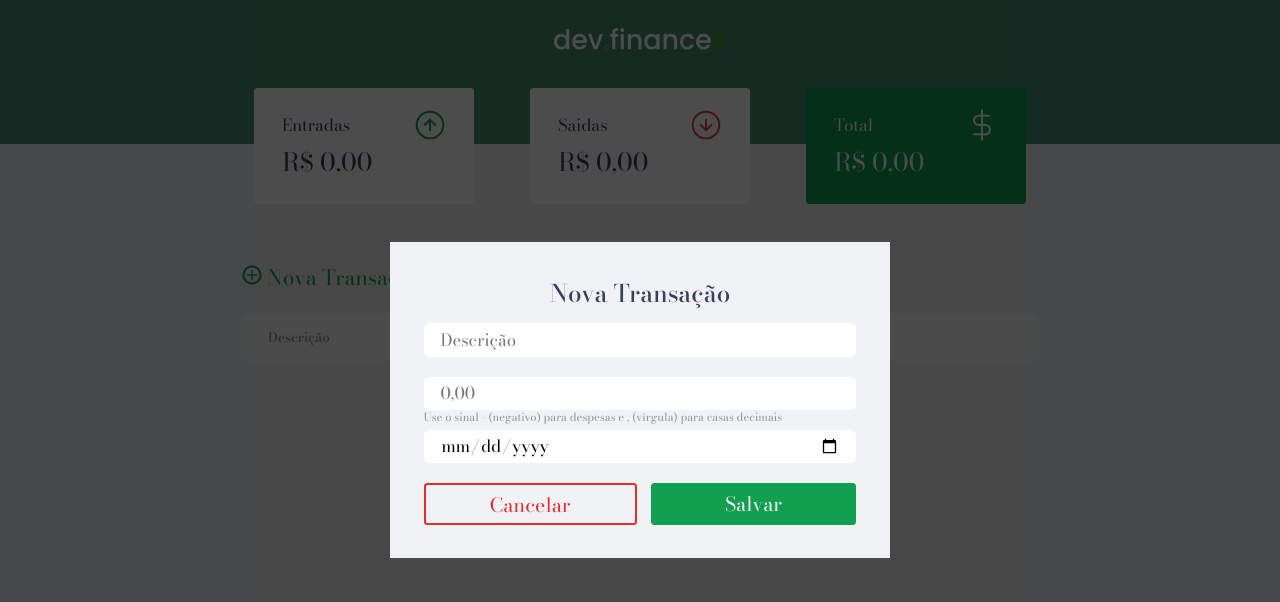
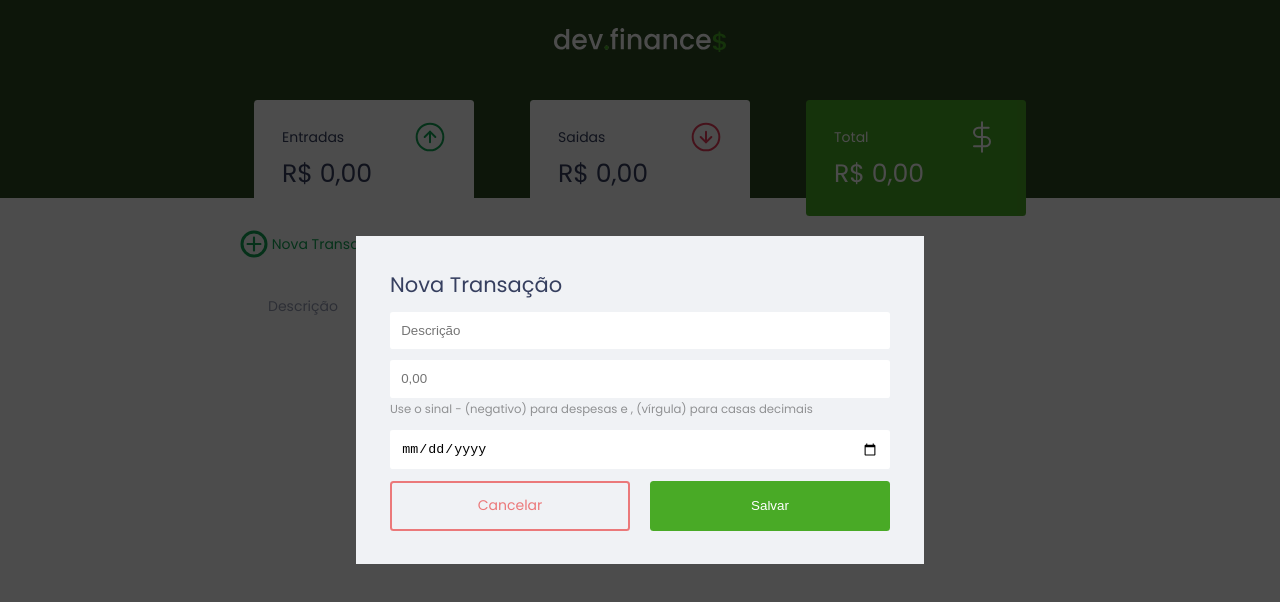
Before and after one commit to aliferds/maratona-discover-rocketseat, a plain HTML site: page index.html in a window 1280 px wide. Both pictures are taken after a click on the link "Nova Transação". Drawn offline with nearby package versions, Linux system fonts and the light colour scheme.

Commit message:
recofigurando layout

```diff
--- a/index.html
+++ b/index.html
@@ -3,10 +3,11 @@
 <head>
     <meta charset="UTF-8">
     <meta name="viewport" content="width=device-width, initial-scale=1.0">
+    <title>dev.finance$</title>
+
     <link rel="stylesheet" href="styles.css">
     <link rel="preconnect" href="https://fonts.gstatic.com">
-    <link rel="preconnect" href="https://fonts.gstatic.com">
-    <link href="https://fonts.googleapis.com/css2?family=Bodoni+Moda:ital,wght@0,400;0,500;0,600;0,700;0,800;0,900;1,400;1,500;1,600;1,700;1,800;1,900&display=swap" rel="stylesheet">
+    <link href="https://fonts.googleapis.com/css2?family=Poppins:ital,wght@0,100;0,400;0,700;1,100;1,400;1,700&display=swap" rel="stylesheet">
 </head>
 <body>
     <header class="title">
@@ -47,7 +48,9 @@
 
             <h2 class="sr-only">transações</h2>
 
-            <a href="#" class="button new" onclick="Modal.open()"><img src="./assets/plus.svg" alt="adicionar"> Nova Transação</a>
+            <div id="new-transaction">
+                <a href="#" class="button new" onclick="Modal.open()"><img src="./assets/plus.svg" alt="adicionar"> <span>Nova Transação</span></a>
+            </div>
 
             <table id="data-table">
                 <thead>
--- a/styles.css
+++ b/styles.css
@@ -1,51 +1,44 @@
 @charset "UTF-8";
 /* GLOBAL ========================*/
 :root {
-    --dark-blue: rgba(54, 63, 95, 1);
-    --gold: rgba(250, 250, 00, 1);
-    --dark-green: rgba(0, 97, 57, .7);
-    --green: rgba(18, 160, 80, 1);
-    --light-green: rgba(61, 215, 5, 1);
-    --red: hsl(0, 81%, 54%);
-    --background: hsl(216, 20%, 95%);
-    --dark-glass: rgba(0,0,0,.7);
+    --dark-blue: rgb(54, 63, 95);
+    --dark-green: rgb(45, 74, 34);
+    --green: rgb(73, 170, 38);
+    --light-green: rgb(61, 215, 5);
+    --income: rgb(18, 164, 84);
+    --red: rgb(233, 41, 41);
+    --modal: rgba(0,0,0,.7);
 }
 * {
     padding: 0;
     margin: 0;
     box-sizing: border-box;
-    font: 1.2em "Bodoni Moda", serif;
 }
 html {
     font-size: 93.75%;
 }
 
 body {
-    width: 100vw;
-    overflow-x: hidden;
-    background: var(--background);
+    font-family:'Poppins', sans-serif;
+    background: white;
 }
     /* TEXTOS ============================*/
+
+h2 {
+    margin-top: 3.2rem;
+    margin-bottom: 0.8rem;
+    color: var(--dark-blue);
+
+    font-weight: normal;
+}
 h2::first-letter, h3::first-letter, p::first-letter, th::first-letter, td::first-letter, h3 span::first-letter {
     text-transform: uppercase;
-}
-
-.title{
-    color: white;
-}
-
-h2 {
-    margin-top: 2rem;
-    margin-bottom: 0.8rem;
-    color: var(--dark-blue);
-    text-align: center;
-    font-weight: 500;
 }
 
 /* HEADER =========================== */
 header {
     background: var(--dark-green);
-    padding: 2rem 2rem 6rem 2rem;
+    padding: 2rem 0 10rem;
     text-align: center;
 }
 
@@ -54,30 +47,32 @@ header {
 .container {
     width: min(90vw, 800px);
     margin: auto;
-    display: flex;
-    flex-direction: column;
-    justify-content: center;
-    align-items: center;
-}
-.container section {
-    margin-bottom: max(5vh, 30px);
 }
 
 .sr-only {
     position: absolute;
     width: 1px;
+    height: 1px;
+    padding: 0;
+    margin: -1px;
     overflow: hidden;
-    clip:rect(0,0,0,0);
+    clip: rect(0, 0, 0, 0);
     white-space: nowrap;
+    border-width: 0;
 }
-    /* BALANCE ======================= */
+
+/* BALANCE ======================= */
 #balance {
-    margin-top: -5rem;
-    width: min(90vw, 800px);
+    margin-top: -8rem;
 }
-#balance-title{
-    text-align: left;
+#balance h2 {
+    color:white;
+    margin-top:0;
 }
+
+/* CARD ========================== */
+
+/* Cards ===================== */
 .card {
     background: white;
     font-size: 1rem;
@@ -96,6 +91,7 @@ header {
     justify-content: space-between;
 }
 
+
 .card p {
     font-size: 1.8rem;
     line-height: 3rem;
@@ -105,42 +101,49 @@ header {
     background: var(--green);
     color: white;
 }
-#transactions{
-    width: min(90vw, 800px);
+
+/* Table ===================== */
+#transaction {
+    display: block;
+    width: 100%;
+    overflow-x: auto;
 }
 #data-table {
     width: 100%;
-    border-spacing: 0 .5rem;
-    text-align: center;
+    border-spacing: 0 0.5rem;
+    color: #969cb3;
 }
-#data-table tr {
-    font-size: .8rem;
-    background: white;
-    opacity: .7;
-    border: 2px solid transparent;
-    transition: all .5s;
-}
-#data-table tr:hover {
-    opacity: 1;
-}
-#data-table td {
-    padding: 1rem 2rem;
-    font-weight: 500;
-}
-#data-table th {
-    font-weight: 500;
-    padding: 1rem 2rem;
-    text-align: left;
-    opacity: .6;
+table thead tr th:first-child,
+table tbody tr td:first-child
+{
+    border-radius: 0.25rem 0 0 0.25rem;
 }
 
-#data-table thead th:first-child,
-#data-table tbody td:first-child {
-    border-radius: 0.5rem 0 0 0.5rem;
+table thead tr th:last-child,
+table tbody tr td:last-child{
+    border-radius: 0 0.25rem 0.25rem 0;
 }
-#data-table thead th:last-child,
-#data-table tbody td:last-child {
-    border-radius: 0 0.5rem 0.5rem 0;
+
+table thead th {
+    background: white;
+
+    font-weight: normal;
+    padding: 1rem 2rem;
+
+    text-align: left;
+}
+
+table tbody tr {
+    opacity: 0.7
+}
+
+table tbody tr:hover {
+    opacity: 1
+}
+
+table tbody td {
+    background:white;
+    padding: 1rem 2rem;
 }
 
 td.description {
@@ -148,42 +151,48 @@ td.description {
 }
 
 td.income {
-    color:var(--green);
+    color: var(--income);
 }
 
 td.expense {
     color: var(--red);
 }
-/* MODAL ============================== */
+
+/* Modal ===================== */
 .modal-overlay {
-    width: 100vw;
-    height: 100vh;
+    width: 100%;
+    height: 100%;
 
-    background-color: var(--dark-glass);
+    background-color: var(--modal);
+
     position: fixed;
     top: 0;
 
-    display: flex;
+    display:flex;
     align-items: center;
     justify-content: center;
 
     opacity: 0;
     visibility: hidden;
+
     z-index: 999;
 }
-.modal-overlay.active{
+
+.modal-overlay.active {
     opacity: 1;
     visibility: visible;
 }
+
 .modal {
-    font-size: 1rem;
-    width: min(90%, 500px);
-    max-width: 500px;
-    background-color: var(--background);
+    background: #F0F2f5;
     padding: 2.4rem;
+
     position: relative;
     z-index: 1;
 }
+
+
+/* Form ===================== */
 #form {
     max-width: 500px;
 }
@@ -191,81 +200,96 @@ td.expense {
 #form h2 {
     margin-top: 0;
 }
-.modal small.help {
-    font-size: 0.8rem;
+
+input {
+    border: none;
+    border-radius: 0.2rem;
+
+    padding: 0.8rem;
+
+    width: 100%;
+}
+
+.input-group {
+    margin-top: 0.8rem;
+}
+
+.input-group .help{
     opacity: 0.4;
-    text-align: center;
 }
-.modal input{
-    width: 100%;
-    border: none;
-    border-radius: .4rem;
-    height: 1.8rem;
-    font-size: 1.2rem;
-    padding: 1.2rem;
-    margin-bottom: -6px;
+
+.input-group.actions {
+    display: flex;
+    justify-content: space-between;
+    align-items: center;
 }
-.modal .input-group{
-    width: 100%;
-    height: 3rem;
-    font-size: 1rem;
-    margin-top: .8rem;
+
+.input-group.actions .button,
+.input-group.actions button {
+    width: 48%;
 }
-div.input-group.actions{
-    display: flex;
-    align-items: center;
-    justify-content: space-between;
-}
+
 
 /* LINKS E BOTOES ==================== */
 a {
-    box-sizing: border-box;
-    font-size: 1.5rem;
-    font-weight: 400;
-    padding: 2px;
+    color: var(--green);
     text-decoration: none;
 }
-a img {
-    width: 1.4rem;
+
+a:hover {
+    color: var(--light-green);
 }
+
+button {
+    width: 100%;
+    height: 50px;
+
+    border: none;
+
+    color: white;
+    background: var(--green);
+
+    padding: 0;
+
+    border-radius: 0.25rem;
+
+    cursor: pointer;
+}
+
+button:hover {
+    background: var(--light-green);
+}
+
 .button.new {
-    position: relative;
-    color: var(--green);
-    transition: all .3s;
     display: inline-block;
     margin-bottom: .8rem;
+    color: var(--income);
+    transition: all .5s;
 }
 .button.new:hover {
-    opacity: .4;
+    opacity: .8;
 }
-a.cancel {
-    text-align: center;
-    width: 100%;
-    font-size: 1.4rem;
-    margin-right: 1rem;
-    padding: 5px;
-    height: 3rem;
+#new-transaction span{
+    padding-top: 4px;
+    display: inline-block;
+    vertical-align: top;
+}
+.button.cancel {
     color: var(--red);
-    transition: all .3s;
-    border: 2px solid var(--red);
+    border: 2px var(--red) solid;
     border-radius: 0.25rem;
+
+    height: 50px;
+
+    display: flex;
+    align-items: center;
+    justify-content: center;
+
+    opacity: 0.6;
 }
-a.cancel:hover {
-    color: white;
-    background-color: var(--red);
-}
-.modal button {
-    border: none;
-    border-radius: .25rem;
-    width: 100%;
-    color: white;
-    font-size: 1.4rem;
-    background: var(--green);
-    height: 3rem;
-    transition: all .3s;
-}
-.modal button:hover {
-    opacity: .7;
+
+.button.cancel:hover {
+    opacity: 1;
 }
 
 /* FOOTER ============================ */
@@ -292,7 +316,7 @@ footer p{
         gap: 2rem;
     }
 }
-@media (max-width: 800px){
+/* @media (max-width: 800px){
     #data-table td, #data-table th{
         padding: 0.3rem 0.6rem;
     }
@@ -311,4 +335,4 @@ footer p{
             gap: 5rem;
         }
     }
-}
+} */
```
